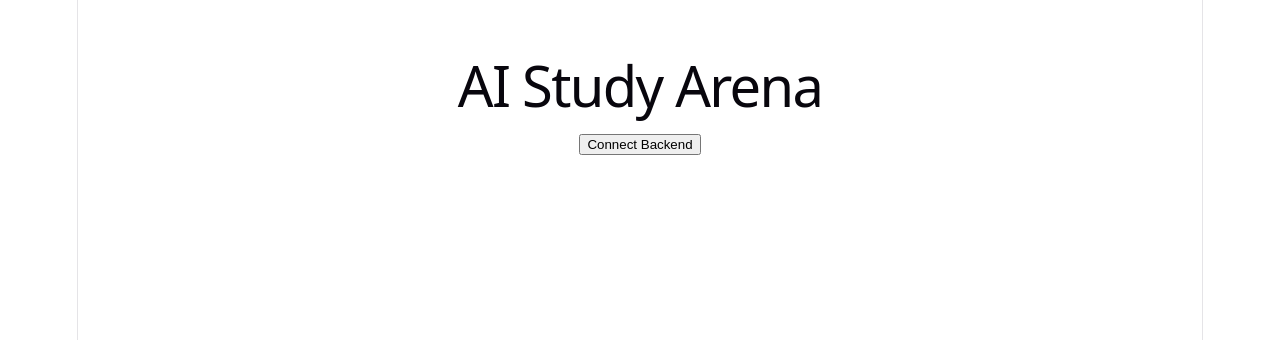
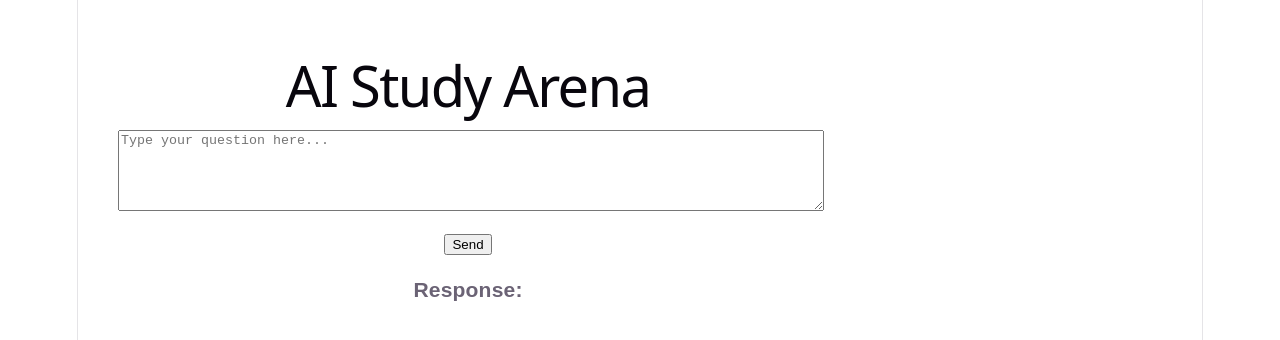
Before and after one commit to duc-thanh-danh-do/ai-study-arena, a React app in the folder frontend/: page / in a window 1280 px wide. Shown: the top 340 px of the page. Built offline with nearby package versions, Linux system fonts and the light colour scheme; the HTML template or start-up script is replaced by a standard one.

Commit message:
Commit frontend/backend updates and remove unused Vite scaffold files

```diff
--- a/frontend/src/App.jsx
+++ b/frontend/src/App.jsx
@@ -1,23 +1,55 @@
 import { useState } from "react";
 
 function App() {
-  const [message, setMessage] = useState("");
+  const [prompt, setPrompt] = useState("");
+  const [response, setResponse] = useState("");
+  const [loading, setLoading] = useState(false);
 
-  const getBackendMessage = async () => {
-    const res = await fetch("http://127.0.0.1:8000/");
-    const data = await res.json();
-    setMessage(data.message);
+  const sendPrompt = async () => {
+    if (!prompt.trim()) return;
+
+    setLoading(true);
+    setResponse("");
+
+    try {
+      const res = await fetch("http://127.0.0.1:8000/chat", {
+        method: "POST",
+        headers: {
+          "Content-Type": "application/json",
+        },
+        body: JSON.stringify({ prompt }),
+      });
+
+      const data = await res.json();
+      setResponse(data.response);
+    } catch (error) {
+      setResponse("Something went wrong.");
+      console.error(error);
+    } finally {
+      setLoading(false);
+    }
   };
 
   return (
-    <div style={{ padding: "40px", fontFamily: "Arial" }}>
+    <div style={{ padding: "40px", fontFamily: "Arial", maxWidth: "700px" }}>
       <h1>AI Study Arena</h1>
 
-      <button onClick={getBackendMessage}>
-        Connect Backend
+      <textarea
+        rows="5"
+        style={{ width: "100%", marginBottom: "12px" }}
+        placeholder="Type your question here..."
+        value={prompt}
+        onChange={(e) => setPrompt(e.target.value)}
+      />
+
+      <button onClick={sendPrompt} disabled={loading}>
+        {loading ? "Sending..." : "Send"}
       </button>
 
-      <p>{message}</p>
+      <div style={{ marginTop: "20px" }}>
+        <h3>Response:</h3>
+        <p>{response}</p>
+      </div>
     </div>
   );
 }
```
Also changed, not shown: 1 other file (tests, documents, lock files or other folders).
